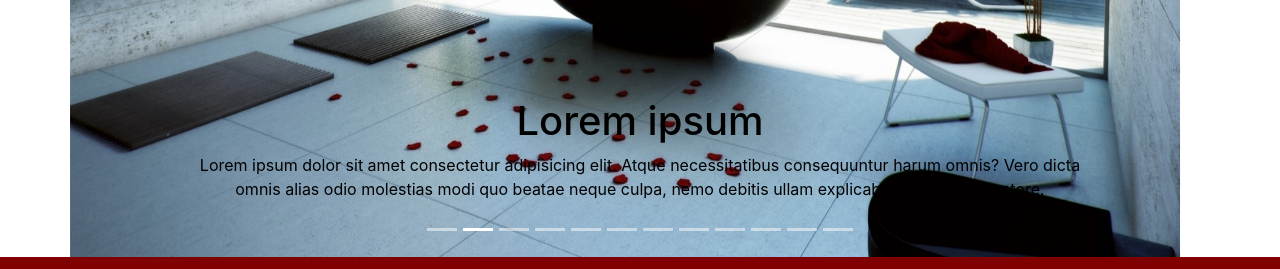
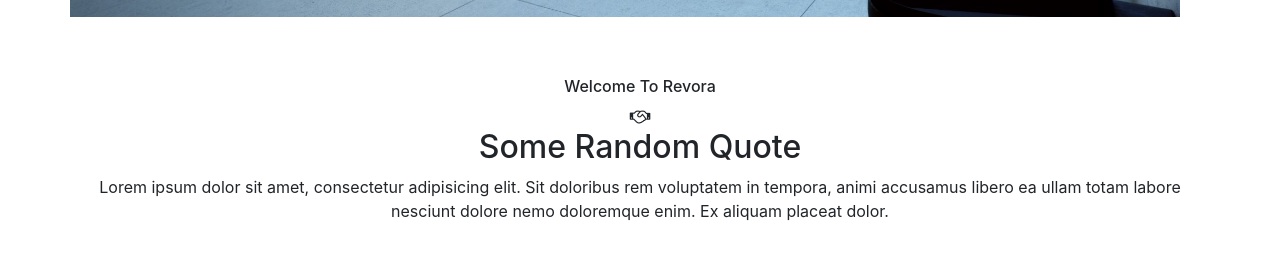
Before and after one commit to bhavesh732/Revora, a plain HTML site: page index.html in a window 1280 px wide. Shown: the part 803-1072 px from the top of the page. Drawn offline with Linux system fonts and the light colour scheme.

Commit message:
welcome message

```diff
--- a/index.html
+++ b/index.html
@@ -65,16 +65,6 @@
         <ul class="carousel-indicators">
             <li data-target="#myCarousel" data-slide-to="0" class="active"></li>
             <li data-target="#myCarousel" data-slide-to="1"></li>
-            <li data-target="#myCarousel" data-slide-to="2"></li>
-            <li data-target="#myCarousel" data-slide-to="3"></li>
-            <li data-target="#myCarousel" data-slide-to="4"></li>
-            <li data-target="#myCarousel" data-slide-to="5"></li>
-            <li data-target="#myCarousel" data-slide-to="6"></li>
-            <li data-target="#myCarousel" data-slide-to="7"></li>
-            <li data-target="#myCarousel" data-slide-to="8"></li>
-            <li data-target="#myCarousel" data-slide-to="9"></li>
-            <li data-target="#myCarousel" data-slide-to="10"></li>
-            <li data-target="#myCarousel" data-slide-to="11"></li>
         </ul>
 
         <!-- Wrapper for slides -->
@@ -116,6 +106,13 @@
 
     </div>
 
+    <div class="container welcome mb-5">
+        <h6>Welcome To Revora</h6>
+        <i class="fa fa-handshake-o" aria-hidden="true"></i>
+        <h2>Some Random Quote</h2>
+        <p>Lorem ipsum dolor sit amet, consectetur adipisicing elit. Sit doloribus rem voluptatem in tempora, animi accusamus libero ea ullam totam labore nesciunt dolore nemo doloremque enim. Ex aliquam placeat dolor.</p>
+    </div>
+
     <footer class="container-fluid">
 
         <div class="container d-flex">
--- a/resources/css/main.css
+++ b/resources/css/main.css
@@ -167,11 +167,16 @@
     width: 100%;
     margin-top: 10px;
     margin-bottom: 10px;
-    height: 100vh;
+    height: 70vh;
 }
 
 .carousel-inner * {
     color: black;
+}
+
+.carousel {
+    z-index: 0;
+    height: 80vh;
 }
 
 .carousel-inner .container-fluid:nth-child(1) .container .row {
@@ -183,6 +188,10 @@
     position: relative;
     left: 0;
     right: 0;
+}
+
+.welcome {
+    text-align: center;
 }
 
 
```
